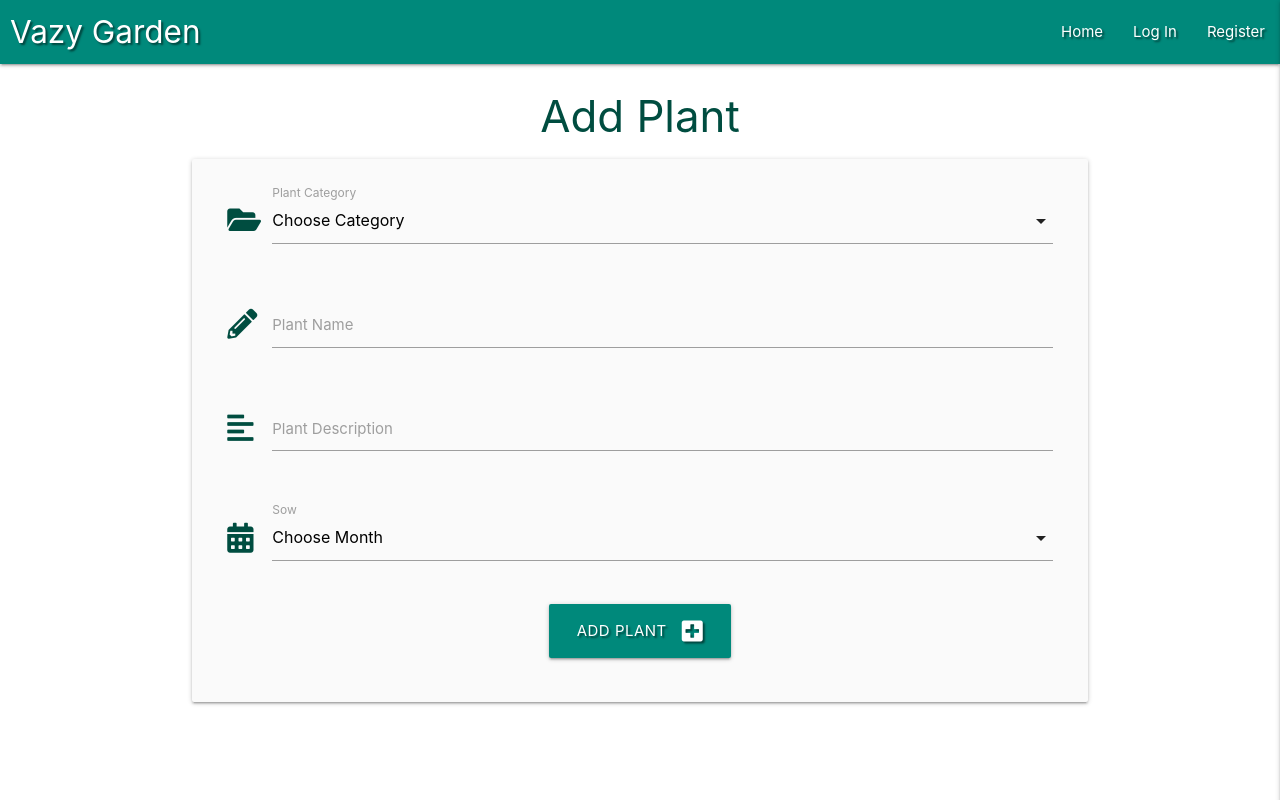
After one commit to janet-dev/ci-milestone-project-3, a Flask app: page /add_plant in a window 1280 px wide. The commit adds this page. Run offline with Flask 2, Linux system fonts and the light colour scheme; data that the repository does not hold is empty; some libraries are stand-ins or nearby versions.

Commit message:
Add categories dropdown

```diff
--- a/app.py
+++ b/app.py
@@ -106,6 +106,24 @@ def logout():
     return redirect(url_for("login"))
 
 
+@app.route("/add_plant", methods=["GET", "POST"])
+def add_plant():
+    if request.method == "POST":
+        plant = {
+            "category_name": request.form.get("category_name"),
+            "plant_name": request.form.get("task_name"),
+            "plant_description": request.form.get("task_description"),
+            "sow": request.form.get("sow"),
+            "created_by": session["user"]
+        }
+        mongo.db.tasks.insert_one(task)
+        flash("Task Successively Added")
+        return redirect(url_for("get_plants"))
+
+    categories = mongo.db.categories.find().sort("category_name")
+    return render_template("add_plant.html", categories=categories)
+
+
 if __name__ == "__main__":
     app.run(
         host=os.environ.get("IP"),
--- a/static/js/script.js
+++ b/static/js/script.js
@@ -5,4 +5,5 @@
 $(document).ready(function () {
     $(".sidenav").sidenav({edge: "right"});
     $(".tooltipped").tooltip();
+    $("select").formSelect();
 });
--- /dev/null
+++ b/templates/add_plant.html
@@ -0,0 +1,64 @@
+{% extends "base.html" %}
+{% block content %}
+
+    <h3 class="teal-text text-darken-4 center-align">Add Plant</h3>
+
+    <div class="row card-panel grey lighten-5">
+        <form class="col s12" method="POST" action="{{ url_for('add_plant') }}">
+            <!-- category selection -->
+            <div class="row">
+                <div class="input-field col s12">
+                    <i class="fas fa-folder-open prefix teal-text text-darken-4"></i>
+                    <select id="category_name" name="category_name" class="validate" required>
+                        <option value="" disabled selected>Choose Category</option>
+                        {% for category in categories %}
+                            <option value="{{ category.category_name }}">{{ category.category_name }}</option>
+                        {% endfor %}
+                    </select>
+                    <label for="category_name">Plant Category</label>
+                </div>
+            </div>
+            <!-- task name -->
+            <div class="row">
+                <div class="input-field col s12">
+                    <i class="fas fa-pencil-alt prefix teal-text text-darken-4"></i>
+                    <input id="plant_name" name="plant_name" minlength="5" maxlength="50" type="text" class="validate"
+                        required>
+                    <label for="plant_name">Plant Name</label>
+                </div>
+            </div>
+            <!-- task description -->
+            <div class="row">
+                <div class="input-field col s12">
+                    <i class="fas fa-align-left prefix teal-text text-darken-4"></i>
+                    <textarea id="plant_description" name="plant_description" minlength="5" maxlength="200"
+                        class="materialize-textarea validate" required></textarea>
+                    <label for="plant_description">Plant Description</label>
+                </div>
+            </div>
+            <!-- month picker for sowing -->
+            <div class="row">
+                <div class="input-field col s12">
+                    <i class="fas fa-calendar-alt prefix teal-text text-darken-4"></i>
+                    <select id="sow" name="sow" class="validate" required>
+                        <option value="" disabled selected>Choose Month</option>
+                        {% for month in months %}
+                            <option value="{{ month.sow }}">{{ month.sow }}</option>
+                        {% endfor %}
+                    </select>
+                    <label for="sow">Sow</label>
+                </div>
+            </div>
+            <!-- submit button -->
+            <div class="row">
+                <div class="col s12 center-align">
+                    <button type="submit" class="btn-large teal darken-1 text-shadow">
+                        Add Plant <i class="fas fa-plus-square right"></i>
+                    </button>
+                </div>
+            </div>
+        </form>
+    </div>
+
+
+{% endblock %}
--- a/templates/base.html
+++ b/templates/base.html
@@ -28,7 +28,7 @@
                     <li><a href="{{ url_for('get_plants') }}">Home</a></li>
                     {% if session.user %}
                         <li><a href="{{ url_for('profile', username=session['user']) }}">Profile</a></li>
-                        <li><a href="#">Add Plant</a></li>
+                        <li><a href="{{ url_for('add_plant') }}">Add Plant</a></li>
                         <li><a href="#">Manage Categories</a></li>
                         <li><a href="{{ url_for('logout') }}">Log Out</a></li>
                     {% else %}
@@ -45,7 +45,7 @@
             <li><a href="{{ url_for('get_plants') }}">Home</a></li>
             {% if session.user %}
                 <li><a href="{{ url_for('profile', username=session['user']) }}">Profile</a></li>
-                <li><a href="#">Add Plant</a></li>
+                <li><a href="{{ url_for('add_plant') }}">Add Plant</a></li>
                 <li><a href="#">Manage Categories</a></li>
                 <li><a href="{{ url_for('logout') }}">Log Out</a></li>
             {% else %}
```
